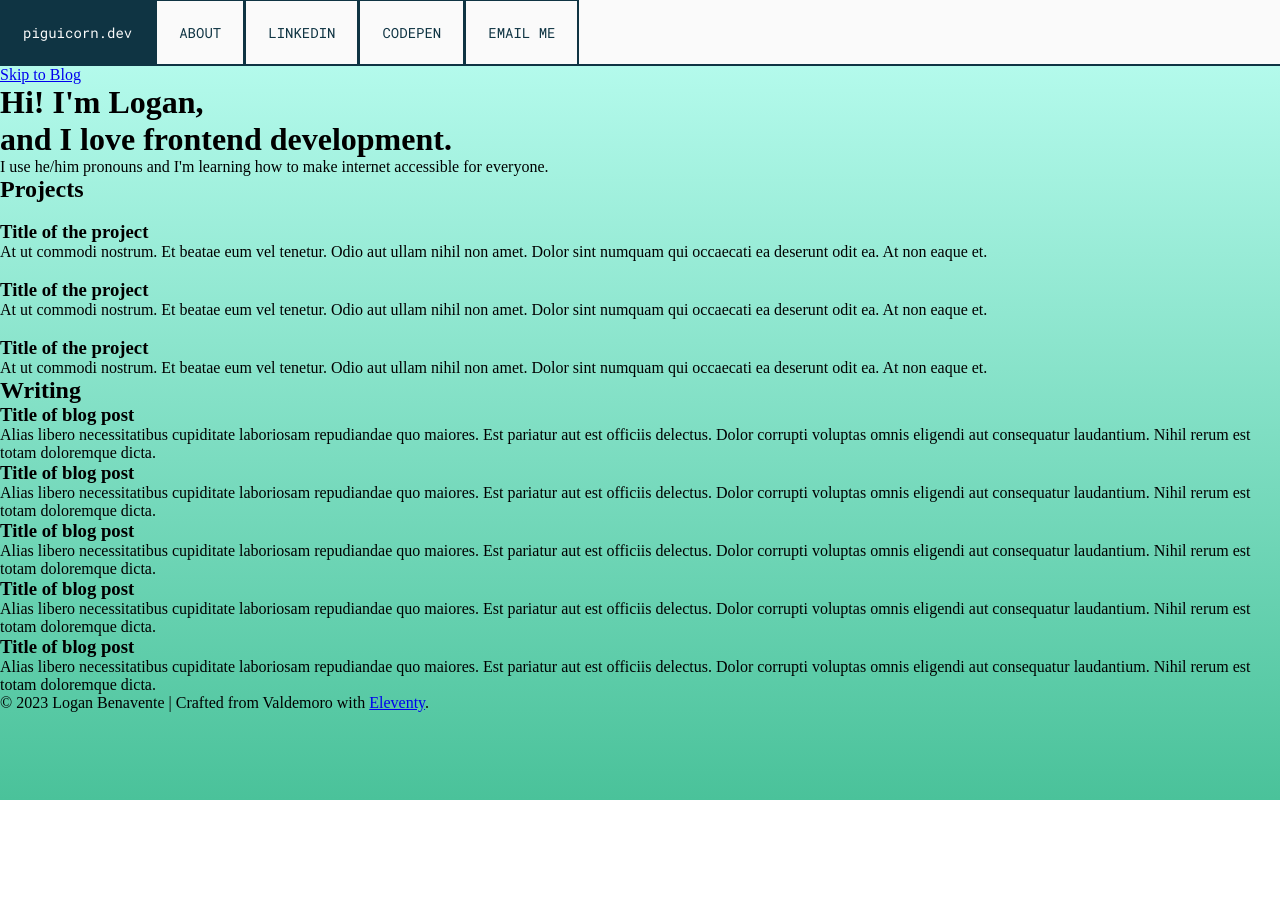
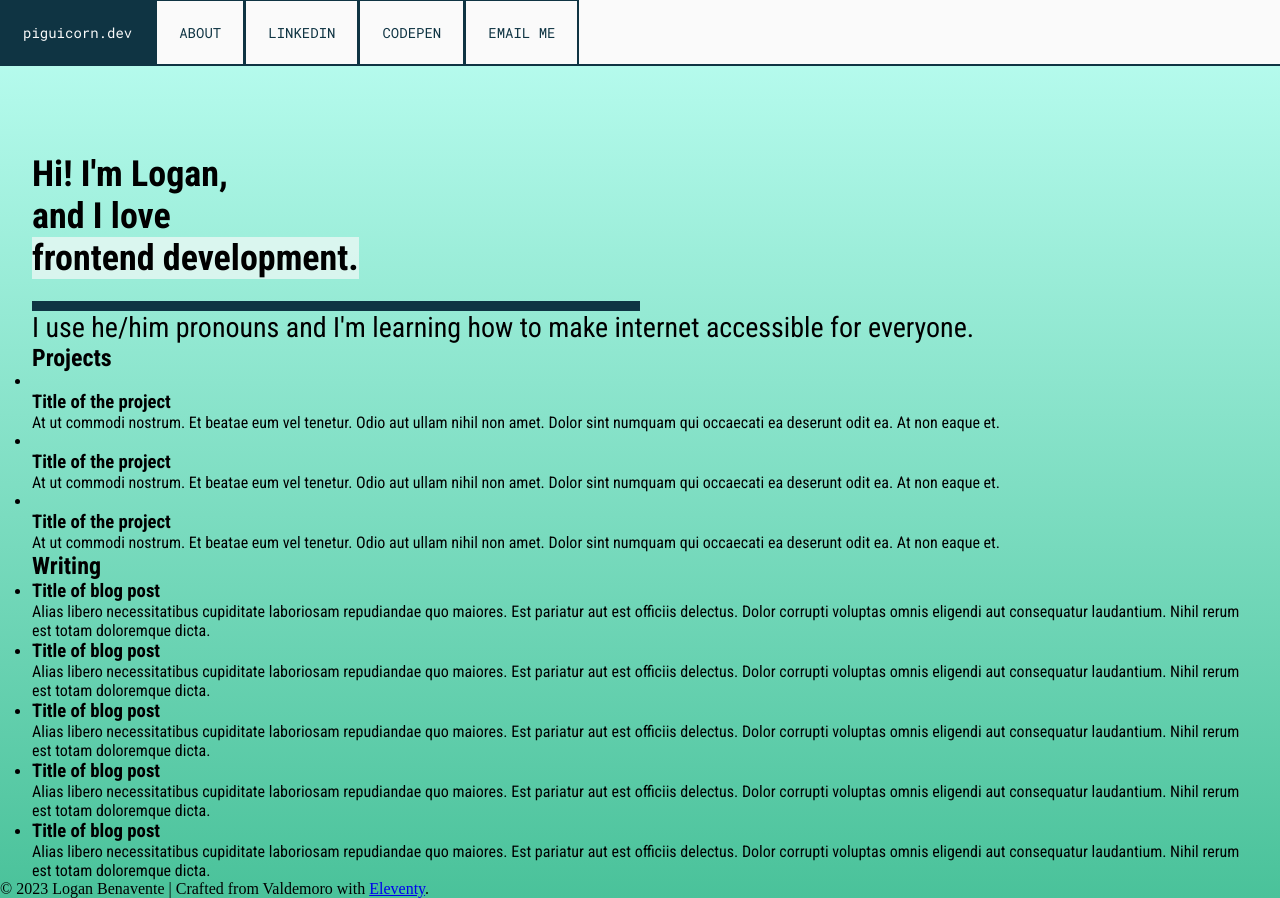
Before and after one commit to piguicorn/my-11ty-blog, an Eleventy site: page src/index.html in a window 1280 px wide. Before the commit the page ends 800 px from the top, so only its background shows below. Built offline with nearby package versions, Linux system fonts and the light colour scheme; Eleventy itself is replaced by a stand-in of ours; files that its build step writes are made by us from their sources.

Commit message:
first styles for homepage

```diff
--- a/src/css/header.css
+++ b/src/css/header.css
@@ -2,16 +2,6 @@
 
 header {
     font-family: var(--roboto-mono);
-}
-
-header > a.skip-link {
-    display: block;
-    color: var(--dark-blue);
-    background: var(--gradient-light-color);
-    border: 15px double var(--gradient-dark-color);
-    padding: 20px;
-    text-align: center;
-    text-decoration: none;
 }
 
 header > nav {
--- a/src/css/main.css
+++ b/src/css/main.css
@@ -25,3 +25,39 @@ body {
     white-space: nowrap;
     width: 1px;
 }
+
+a.skip-link {
+    display: block;
+    color: var(--dark-blue);
+    background: var(--gradient-light-color);
+    border: 15px double var(--dark-blue);
+    padding: 20px;
+    text-align: center;
+    text-decoration: none;
+    font-family: var(--roboto-mono);
+}
+
+main {
+    margin-top: 5.43em;
+    padding-inline: 2em;
+    font-family: var(--roboto-condensed);
+}
+
+h1 {
+    font-size: 2.25rem;
+    line-height: 2.625rem;
+}
+
+h1 > span {
+    background-color: var(--heading-highlight);
+}
+
+hr.bold-separator {
+    width: 50%;
+    border: 5px solid var(--dark-blue);
+    margin-top: var(--regular-margin);
+}
+
+p.subheading {
+    font-size: var(--big-font-size);
+}
--- a/src/css/variables.css
+++ b/src/css/variables.css
@@ -1,4 +1,5 @@
 @import url('https://fonts.googleapis.com/css2?family=Roboto+Mono&display=swap');
+@import url('https://fonts.googleapis.com/css2?family=Roboto+Condensed:wght@300;400;700&family=Roboto+Mono&display=swap');
 
 :root {
     /* colors */
@@ -6,6 +7,7 @@
     --dark-blue: #0F3443;
     --gradient-light-color: #BDFFF3;
     --gradient-dark-color: #4AC29A;
+    --heading-highlight: rgba(250,250,250,0.65);
     /* borders */
     --thin-border-width: 1px;
     --thin-border: var(--thin-border-width) solid var(--dark-blue);
@@ -13,5 +15,9 @@
     --wide-border: var(--wide-border-width) solid var(--dark-blue);
     /* fonts */
     --roboto-mono: 'Roboto Mono', monospace;
+    --roboto-condensed: 'Roboto Condensed', sans-serif;
+    --big-font-size: 1.75rem;
     --small-font-size: 0.875rem;
+    /* margins */
+    --regular-margin: 1.375rem;
 }
--- a/src/index.html
+++ b/src/index.html
@@ -7,13 +7,16 @@ layout: 'layouts/base.html'
 
     <!-- left side -->
     <div>
-        <a href="#blog">Skip to Blog <!-- TODO: flechita a la derecha -> --></a>
+        <a href="#writing" class="skip-link">Skip to Writing section</a>
 
         <h1>Hi! I'm Logan,<br>
-            and I love frontend development.
+            and I love <br>
+            <span>frontend development.</span>
         </h1>
 
-        <p>I use he/him pronouns and I'm learning how to make internet accessible for everyone.</p>
+        <hr class="bold-separator">
+
+        <p class="subheading">I use he/him pronouns and I'm learning how to make internet accessible for everyone.</p>
 
         <section>
             <!-- Projects -->
@@ -40,7 +43,7 @@ layout: 'layouts/base.html'
     </div>
 
     <!-- right side -->
-    <section id="blog">
+    <section id="writing">
         <h2>Writing</h2>
 
         <form>
```
